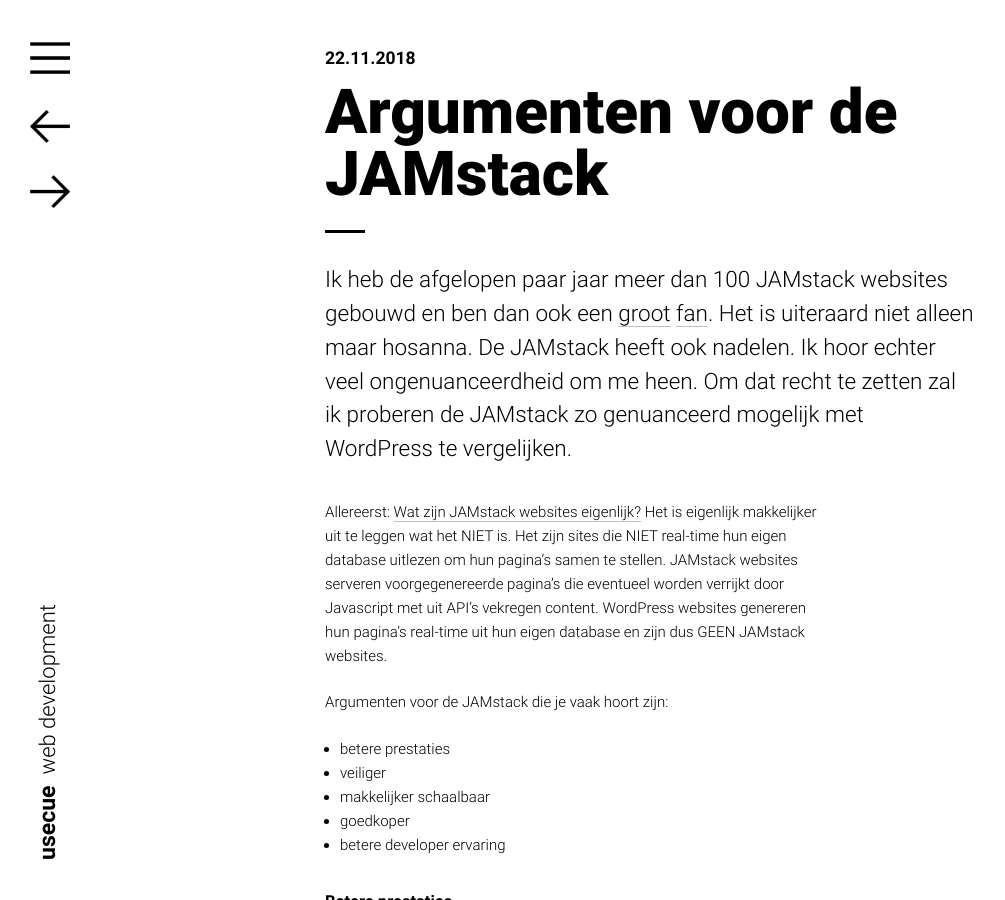
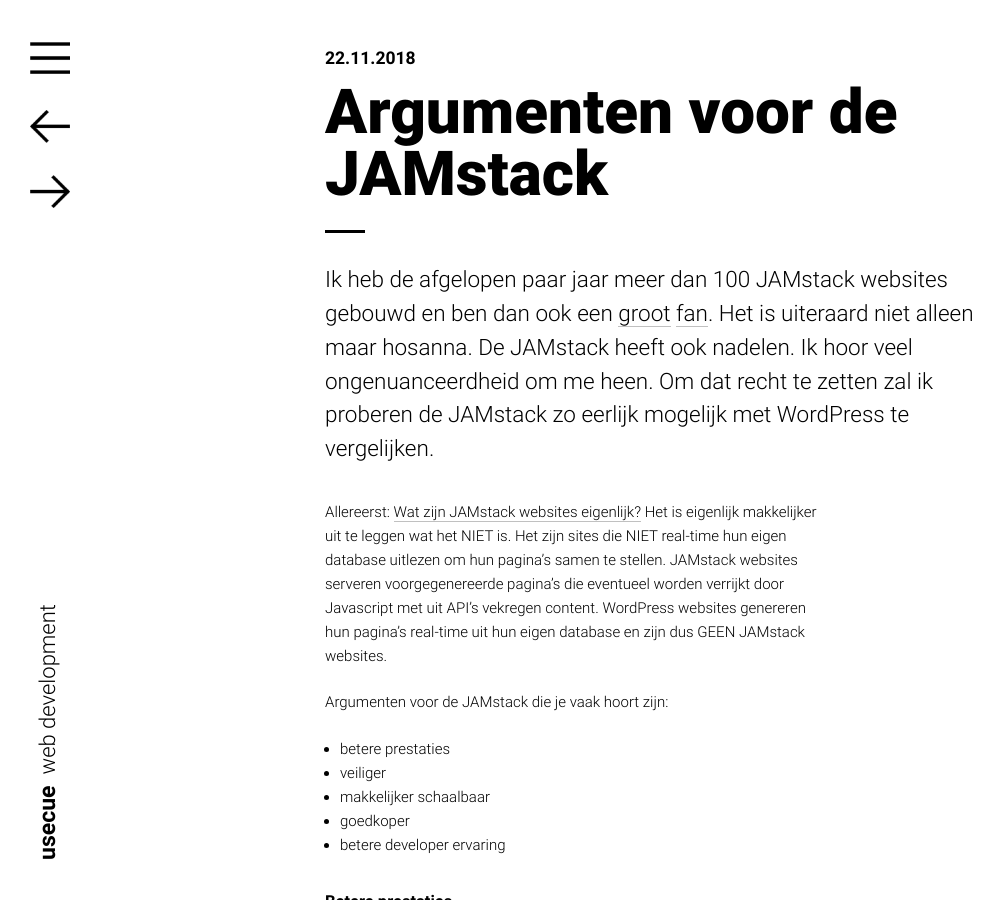
Before and after one commit to jhvanderschee/usecuewebsitenl, a Jekyll site: the page built from _posts/2018-11-22-argumenten-voor-de-jamstack.md, in a window 1280 px wide and 900 px high. Shown: the whole window, without its empty margins (0-1005 px from the left). Built offline with Jekyll 4.4.1, drawn with Linux system fonts in a browser that asks for light colours.

Commit message:
Update from Forestry.io - Updated 2018-11-22-argumenten-voor-de-jamstack.md

```diff
--- a/_posts/2018-11-22-argumenten-voor-de-jamstack.md
+++ b/_posts/2018-11-22-argumenten-voor-de-jamstack.md
@@ -2,7 +2,7 @@
 title: Argumenten voor de JAMstack
 
 ---
-Ik heb de afgelopen paar jaar meer dan 100 JAMstack websites gebouwd en ben dan ook een [groot](https://www.usecue.nl/blog/jekyll-tegen-de-rest-van-de-wereld/) [fan](https://www.usecue.nl/blog/from-wordpress-to-cloudcannon/). Het is uiteraard niet alleen maar hosanna. De JAMstack heeft ook nadelen. Ik hoor echter veel ongenuanceerdheid om me heen. Om dat recht te zetten zal ik proberen de JAMstack zo genuanceerd mogelijk met WordPress te vergelijken.
+Ik heb de afgelopen paar jaar meer dan 100 JAMstack websites gebouwd en ben dan ook een [groot](https://www.usecue.nl/blog/jekyll-tegen-de-rest-van-de-wereld/) [fan](https://www.usecue.nl/blog/from-wordpress-to-cloudcannon/). Het is uiteraard niet alleen maar hosanna. De JAMstack heeft ook nadelen. Ik hoor veel ongenuanceerdheid om me heen. Om dat recht te zetten zal ik proberen de JAMstack zo eerlijk mogelijk met WordPress te vergelijken.
 
 Allereerst: [Wat zijn JAMstack websites eigenlijk?](https://jamstack.org/ "https://jamstack.org/") Het is eigenlijk makkelijker uit te leggen wat het NIET is. Het zijn sites die NIET real-time hun eigen database uitlezen om hun pagina's samen te stellen. JAMstack websites serveren voorgegenereerde pagina's die eventueel worden verrijkt door Javascript met uit API's vekregen content. WordPress websites genereren hun pagina's real-time uit hun eigen database en zijn dus GEEN JAMstack websites.
 
```
